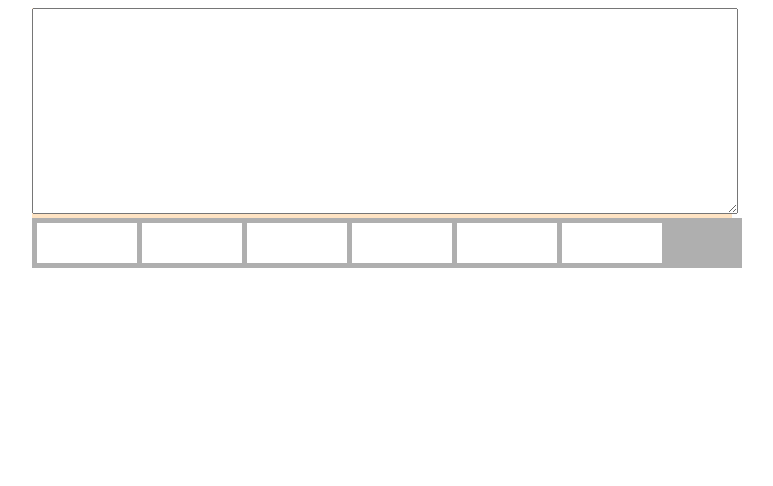
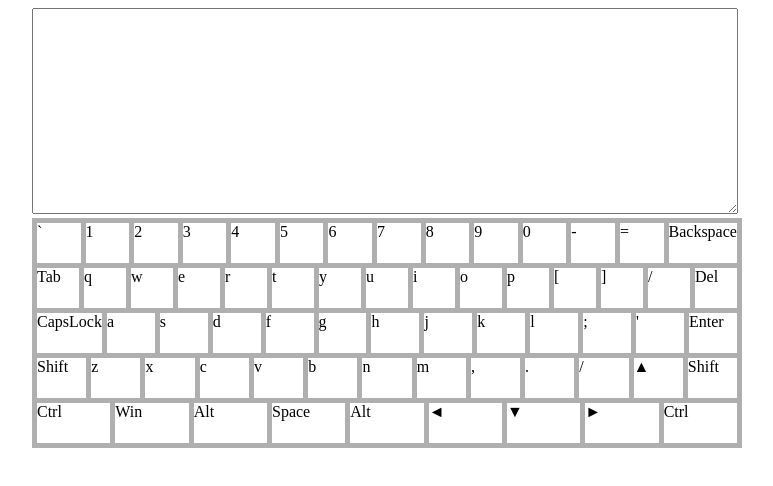
Before and after one commit to catherinetish/virtual-keyboard, a plain HTML site: page index.html in a window 1280 px wide. Shown: the whole page, without its empty margins (258-1031 px from the left). Drawn offline with Linux system fonts and the light colour scheme.

Commit message:
feat: create html for visual keyboard using js

```diff
--- a/script.js
+++ b/script.js
@@ -1,3 +1,45 @@
+//keys obj ans arr
+let keys = [];
+
+function Key(keyName, keyCode) {
+   this.keyName = keyName;
+   this.keyCode = keyCode;
+}
+
+let firstRow = [];
+firstRow.push(new Key('`', '192'), new Key('1', '49'), new Key('2','50'), new Key('3','51'), new Key('4','52'),
+              new Key('5','53'), new Key('6','54'), new Key('7','55'), new Key('8','56'), new Key('9','57'),
+              new Key('0','48'), new Key('-','189'), new Key('=','187'), new Key('Backspace','8')
+);
+
+let secondRow = [];
+secondRow.push(new Key('Tab', '9'), new Key('q', '81'), new Key('w','87'), new Key('e','69'), new Key('r','82'),
+               new Key('t','84'), new Key('y','89'), new Key('u','85'), new Key('i','73'), new Key('o','79'),
+               new Key('p','80'), new Key('[','219'), new Key(']','221'), new Key('\/','220'), new Key('Del','46')
+);
+
+let thirdRow = [];
+thirdRow.push(new Key('CapsLock', '20'), new Key('a', '65'), new Key('s','83'), new Key('d','68'), new Key('f','70'),
+               new Key('g','71'), new Key('h','72'), new Key('j','74'), new Key('k','75'), new Key('l','76'),
+               new Key(';','186'), new Key('\'','222'), new Key('Enter','13')
+);
+
+let fourthRow = [];
+fourthRow.push(new Key('Shift', '16'), new Key('z', '90'), new Key('x','88'), new Key('c','67'), new Key('v','86'),
+               new Key('b','66'), new Key('n','78'), new Key('m','77'), new Key(',','188'), new Key('.','190'),
+               new Key('/','191'), new Key('▲','38'), new Key('Shift','16')
+);
+
+let fithRow = [];
+fithRow.push(new Key('Ctrl', '17'), new Key('Win', '91'), new Key('Alt','18'), new Key('Space','32'), new Key('Alt','18'),
+               new Key('◄','37'), new Key('▼','40'), new Key('►','39'), new Key('Ctrl','17')
+);
+
+keys.push(firstRow, secondRow, thirdRow, fourthRow, fithRow);
+
+
+//html creation
+
 let createContainer = document.createElement('div');
 createContainer.className = 'container';
 document.body.append(createContainer);
@@ -12,12 +54,18 @@ let keyboard = document.createElement('div');
 keyboard.className = 'keyboard';
 createContainer.append(keyboard);
 
-let row = document.createElement('div');
-row.className = 'keyboard__row';
-keyboard.append(row);
+//create keys
 
-for (let i=0; i<=5; i++){
-   let key = document.createElement('div');
-   key.className = 'keyboard__key';
-   row.append(key);
+for (let i=0; i<=keys.length-1; i++){
+
+   let row = document.createElement('div');
+   row.className = 'keyboard__row';
+   keyboard.append(row);
+
+      for(let key of keys[i]){
+         let keyboardKey = document.createElement('div');
+         keyboardKey.className = 'keyboard__key';
+         keyboardKey.innerHTML = `${key.keyName}`;
+         row.append(keyboardKey);
+      }
 }
--- a/style.scss
+++ b/style.scss
@@ -1,18 +1,22 @@
 .container{
    margin: 0 auto;
    width: 700px;
-   background-color: bisque;
 }
+
 .keyboard-textarea{
    width: 700px;
    height: 200px;
    font-size: 18px;
    color: #444444;
 }
+
 .keyboard{
+   display: flex;
+   flex-direction: column;
    width: 100%;
    background-color: #afafaf;
    padding: 5px;
+   gap: 5px;
 
    &__row{
       display: flex;
```
Also changed, not shown: css/style.css.
